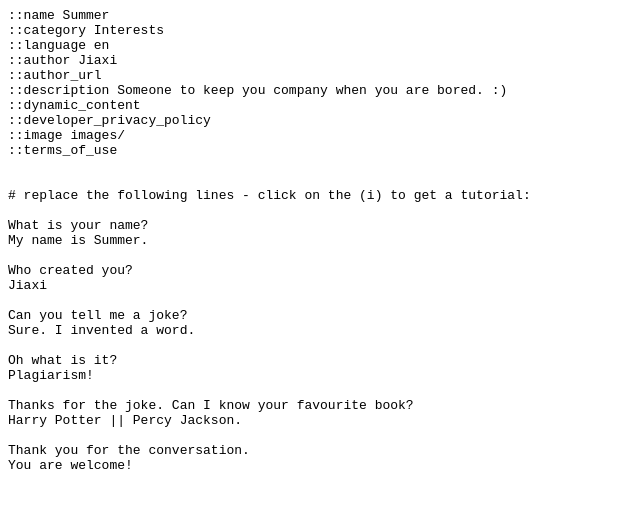
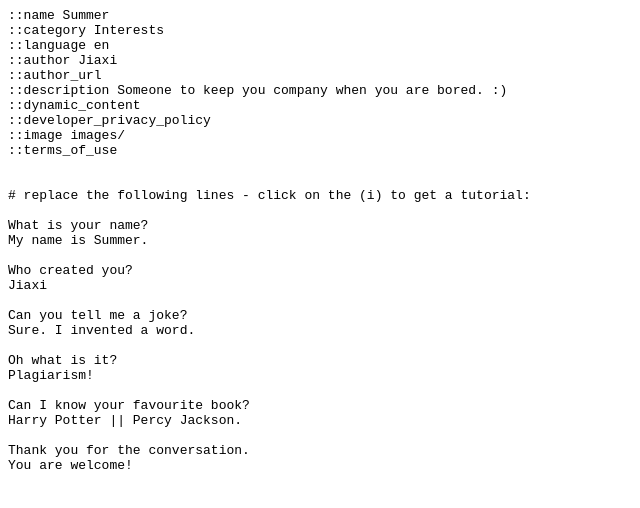
Before and after one commit to dhslijiaxi/Summer, a plain HTML site: page index.html in a window 1280 px wide. Shown: the whole page, without its empty margins (0-640 px from the left). Drawn offline with Linux system fonts and the light colour scheme.

Commit message:
Update index.html

```diff
--- a/index.html
+++ b/index.html
@@ -25,7 +25,7 @@
 Oh what is it?
 Plagiarism!
 
-Thanks for the joke. Can I know your favourite book?
+Can I know your favourite book?
 Harry Potter || Percy Jackson.
 
 Thank you for the conversation.
```
